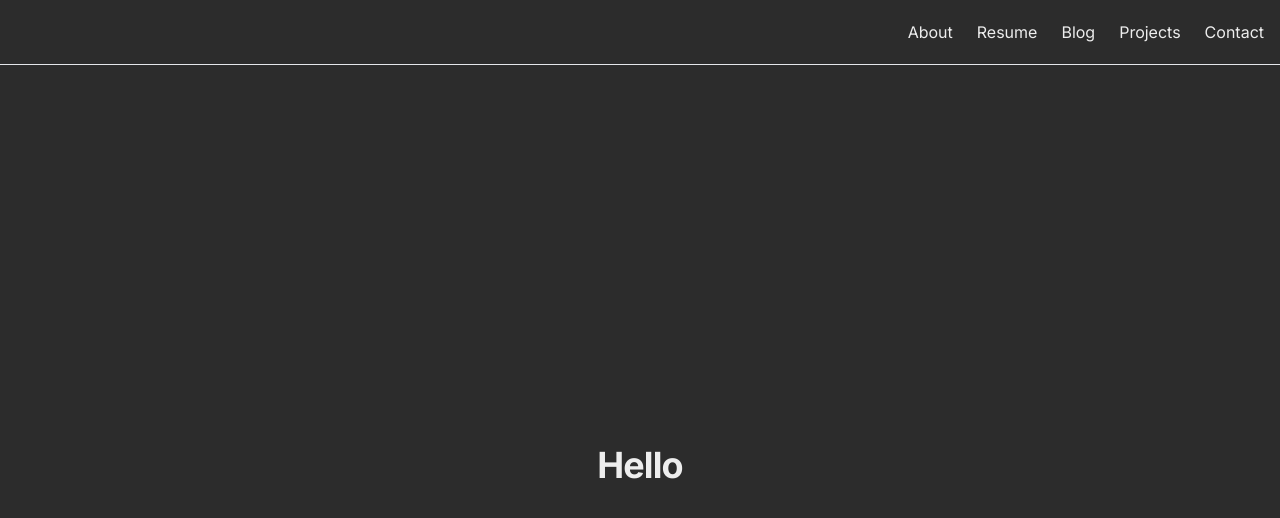
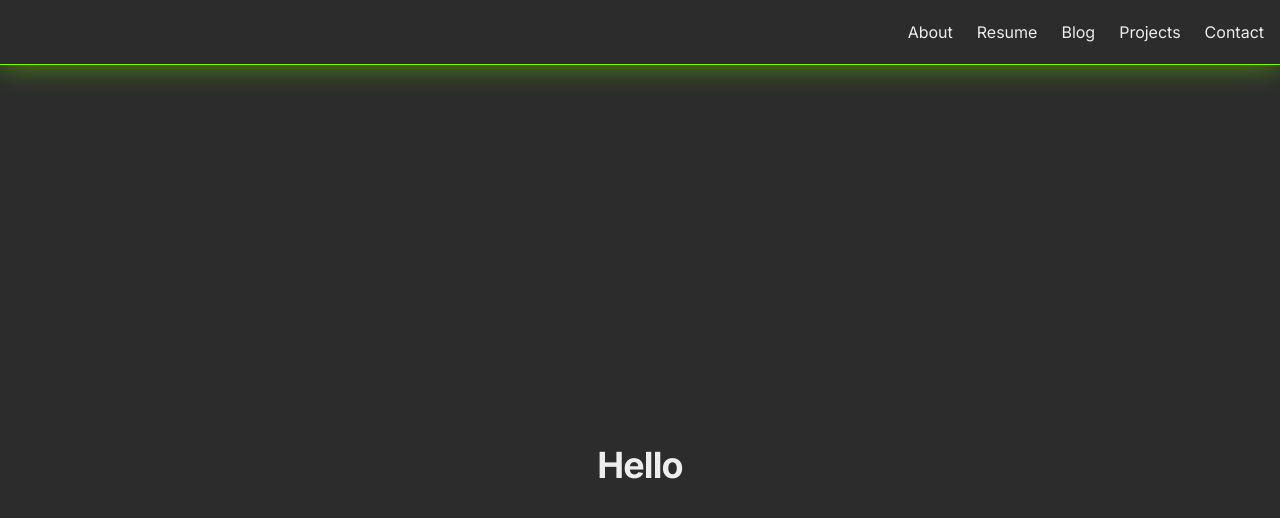
Before and after one commit to timtheteh/Personal-Website, a Next.js app: page / in a window 1280 px wide. Shown: the top 518 px of the page. Built offline with nearby package versions, Linux system fonts and the light colour scheme.

Commit message:
glow for border

```diff
--- a/components/TopBar.tsx
+++ b/components/TopBar.tsx
@@ -18,7 +18,7 @@ export default function TopBar() {
   ];
 
   return (
-    <header className="sticky top-0 z-50 w-full bg-background border-b border-gray-200 dark:border-gray-800">
+    <header className="sticky top-0 z-50 w-full bg-background border-b border-brandcolour1 shadow-[0_0_30px_rgba(128,255,0,0.5)]">
       <div className="container mx-auto px-4">
         <div className="h-14 tablet:h-16 desktop:h-16 flex items-center justify-between">
           {/* Brand Logo - Left Side */}
```
